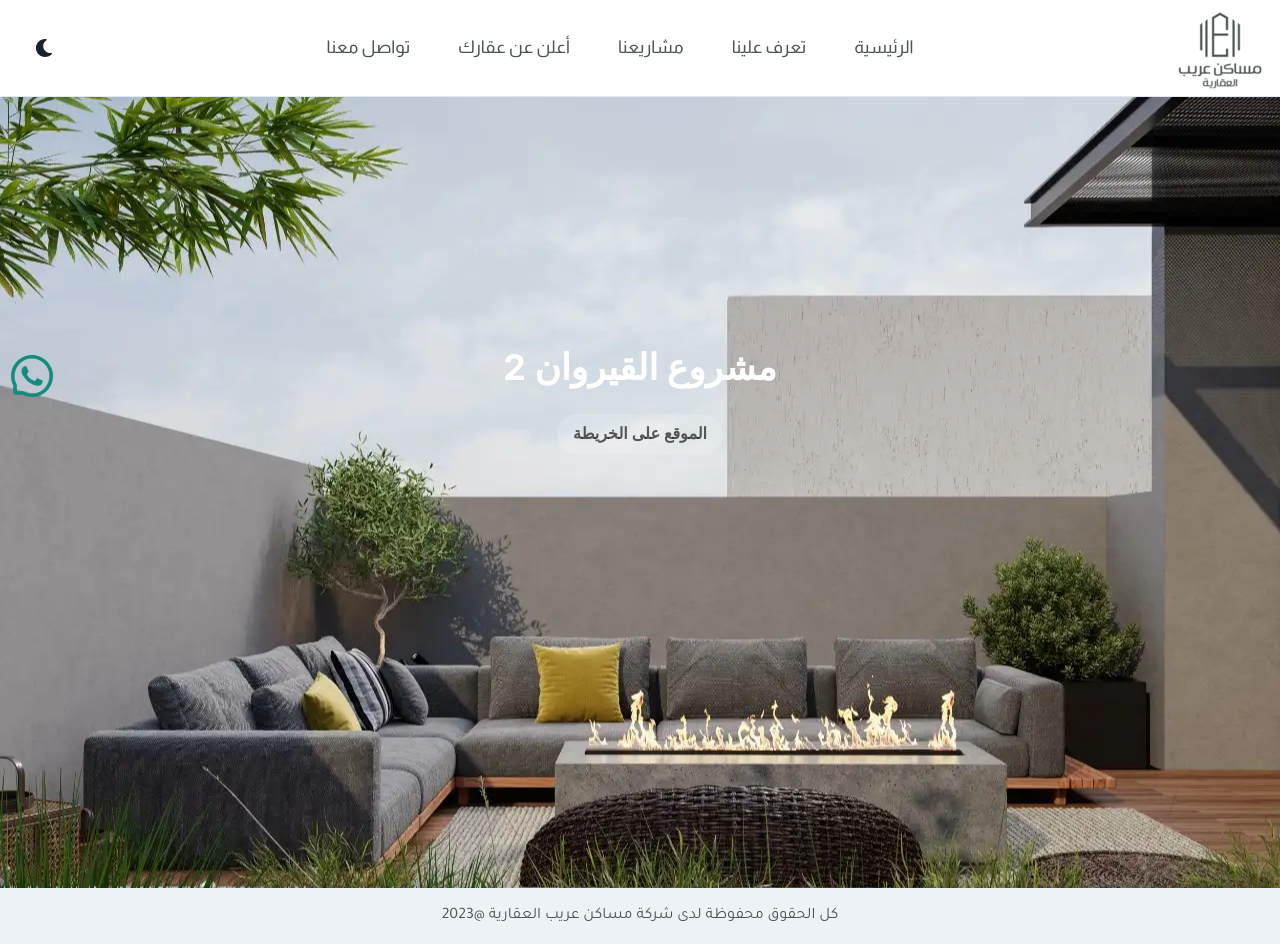
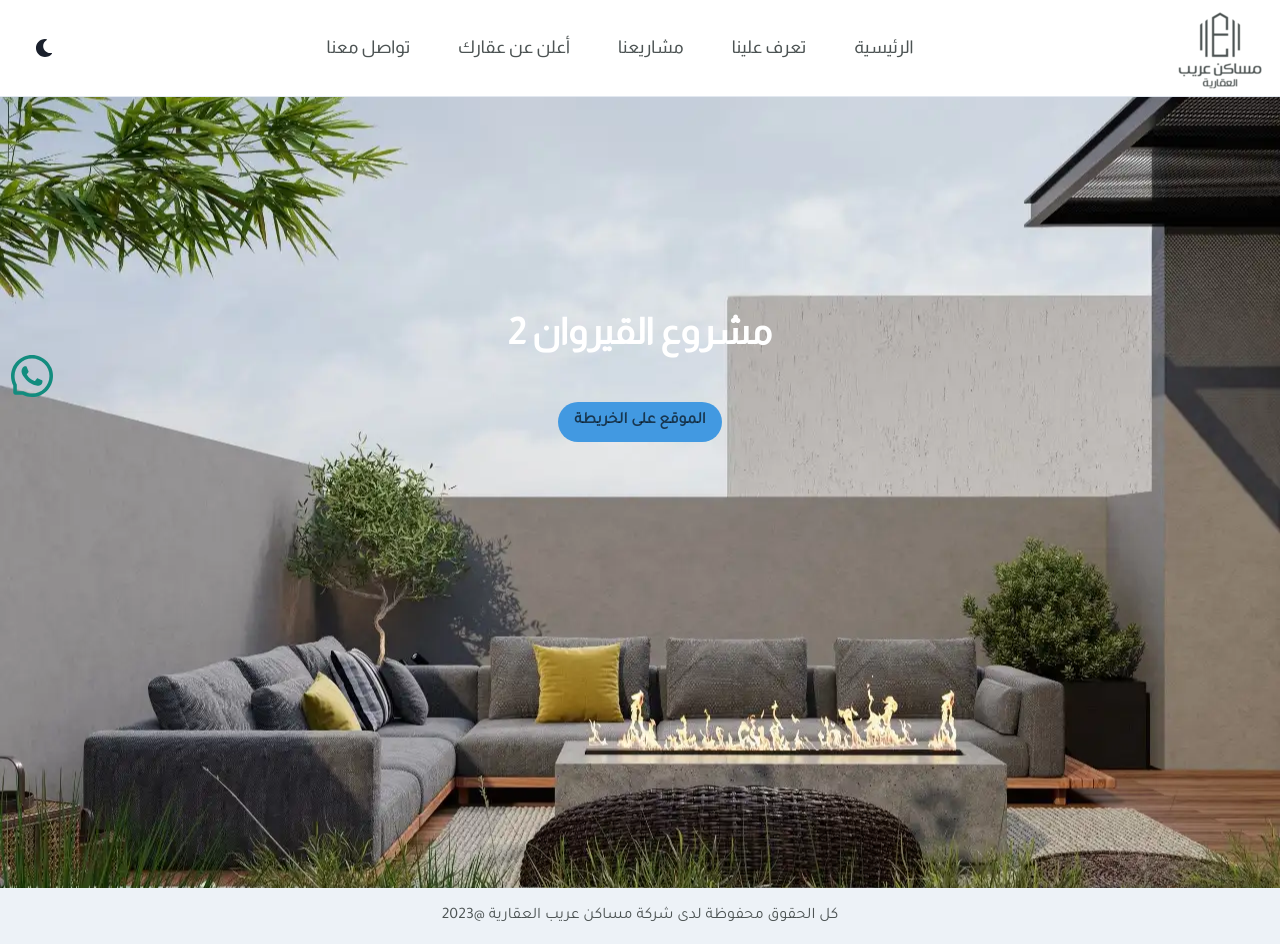
Before and after one commit to mhuwaimel/areeb, a Next.js app: page /projects/1 in a window 1280 px wide. Built offline with nearby package versions, Linux system fonts and the light colour scheme; a web font is replaced by a local one.

Commit message:
fix "projects Page"

```diff
--- a/components/NavBar/Navbar.jsx
+++ b/components/NavBar/Navbar.jsx
@@ -75,7 +75,7 @@ export default function NavBar() {
             "2xl": "98rem",
           }}
           height={{
-            base: isScrolled ? "calc(3rem + 1rem)" : "calc(4rem + 1rem)",
+            base: isScrolled ? "calc(4rem + 1rem)" : "calc(5rem + 1rem)",
             md: isScrolled ? "calc(4rem + 1rem)" : "calc(5rem + 1rem)",
           }}
           transition="all 300ms"
--- a/pages/projects/[name].jsx
+++ b/pages/projects/[name].jsx
@@ -16,7 +16,7 @@ import { sliderData } from "@/data";
 
 const Index = ({ data }) => {
   const { query } = useRouter();
-
+  const router = useRouter();
   return (
     <>
       <NextSeo
@@ -46,21 +46,24 @@ const Index = ({ data }) => {
           backgroundPosition={"center center"}
         >
           <VStack w={"full"} justify={"center"}>
-            <Stack maxW={"2xl"} align={"center"} className="-mt-44" spacing={6}>
+            <Stack maxW={"2xl"} align={"center"} className="-mt-56" spacing={6}>
               <Text
                 color={"white"}
                 fontWeight={700}
                 lineHeight={1.2}
+                className="font-almarai"
                 fontSize={useBreakpointValue({ base: "3xl", md: "4xl" })}
               >
                 {data[0].name}
               </Text>
-              <Stack direction={"column"}>
+              <Stack direction={"column"} mt={6}>
                 <Button
-                  bg={"whiteAlpha.300"}
+                  bg={"blue.400"}
+                  className="font-tajawal"
                   rounded={"full"}
                   color={"blackAlpha.700"}
-                  _hover={{ bg: "whiteAlpha.500" }}
+                  _hover={{ bg: "blue.500" }}
+                  onClick={() => router.back()}
                 >
                   الموقع على الخريطة
                 </Button>
```
Also changed, not shown: styles/theme.js (+7 -1 lines).
